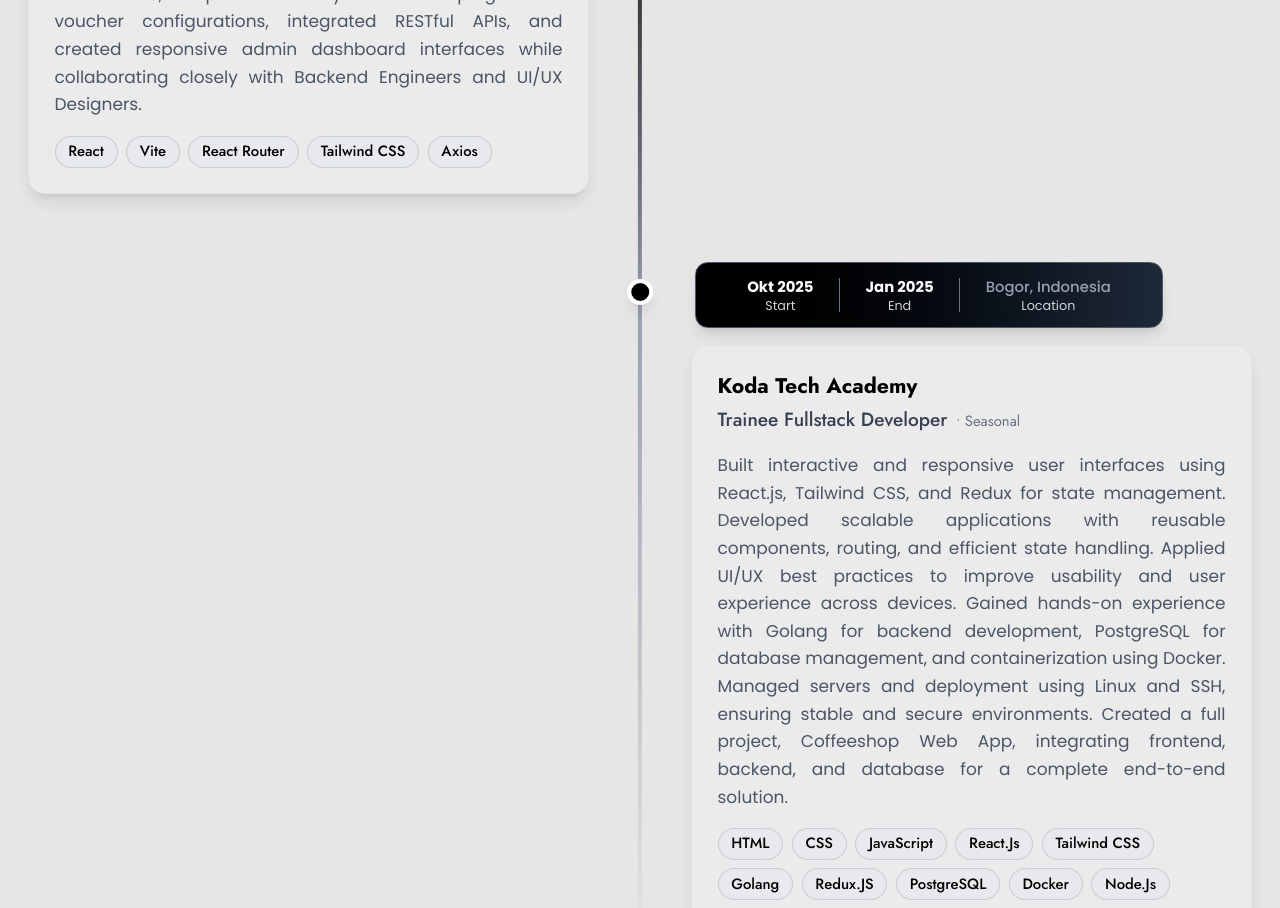
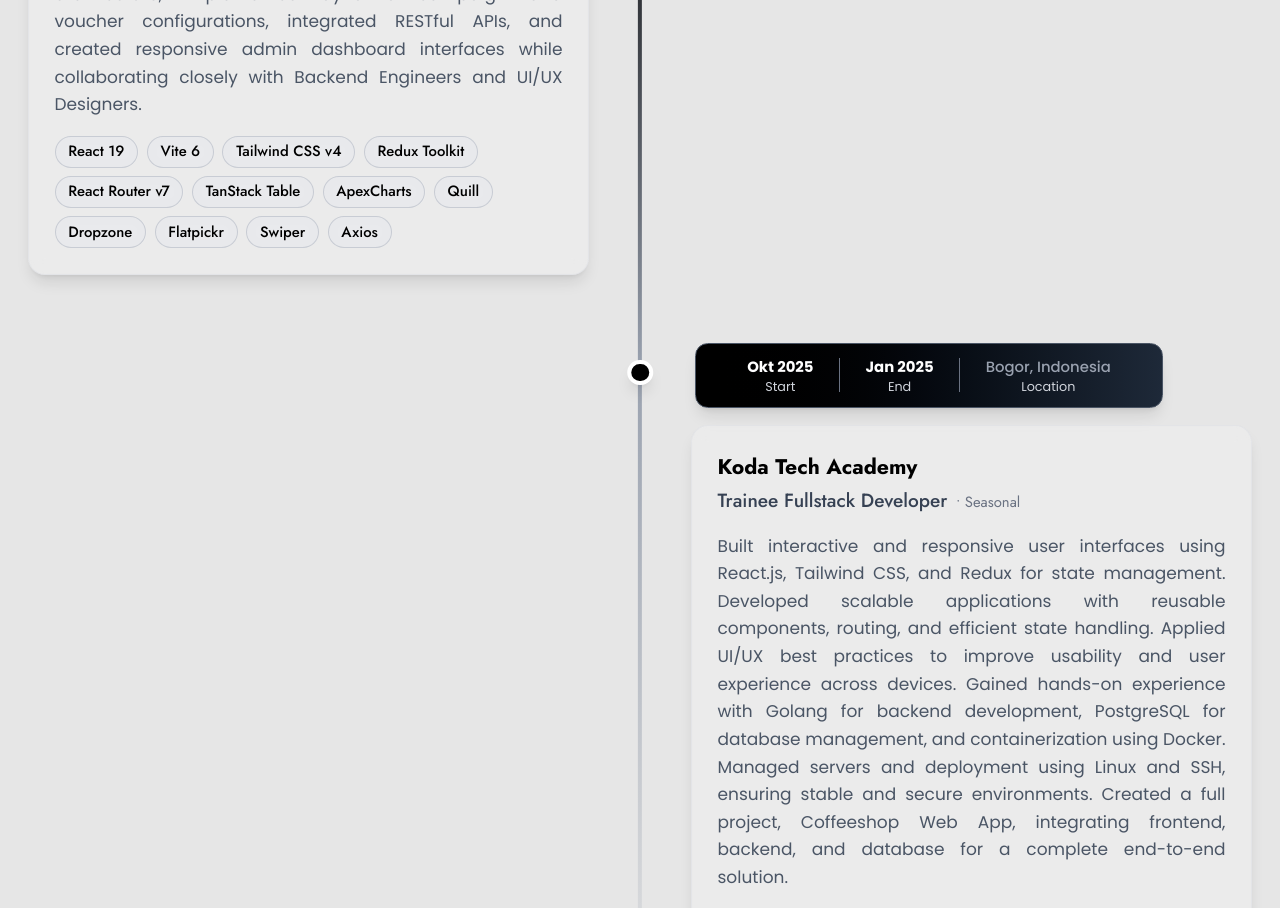
Before and after one commit to Albaihaqi354/Portofolio-V2, a Next.js app: page /about in a window 1280 px wide. Shown: the part 3240-4148 px from the top of the page. Built offline with nearby package versions, Linux system fonts and the light colour scheme; no server answers.

Commit message:
chore: update Wingstop CMS tech stack in experience

```diff
--- a/app/about/components/experience.jsx
+++ b/app/about/components/experience.jsx
@@ -24,7 +24,7 @@ const experiences = [
 		type: "Freelance",
 		location: "Bogor, Indonesia",
 		description: "Developed a scalable Admin CMS Single Page Application (SPA) for a loyalty stamp and voucher management system using React, Vite, React Router, Tailwind CSS, and Axios. Built reusable and component-driven frontend architecture, implemented dynamic campaign and voucher configurations, integrated RESTful APIs, and created responsive admin dashboard interfaces while collaborating closely with Backend Engineers and UI/UX Designers.",
-		skills: ["React", "Vite", "React Router", "Tailwind CSS", "Axios"],
+		skills: ["React 19", "Vite 6", "Tailwind CSS v4", "Redux Toolkit", "React Router v7", "TanStack Table", "ApexCharts", "Quill", "Dropzone", "Flatpickr", "Swiper", "Axios"],
 	},
 ];
 
```
